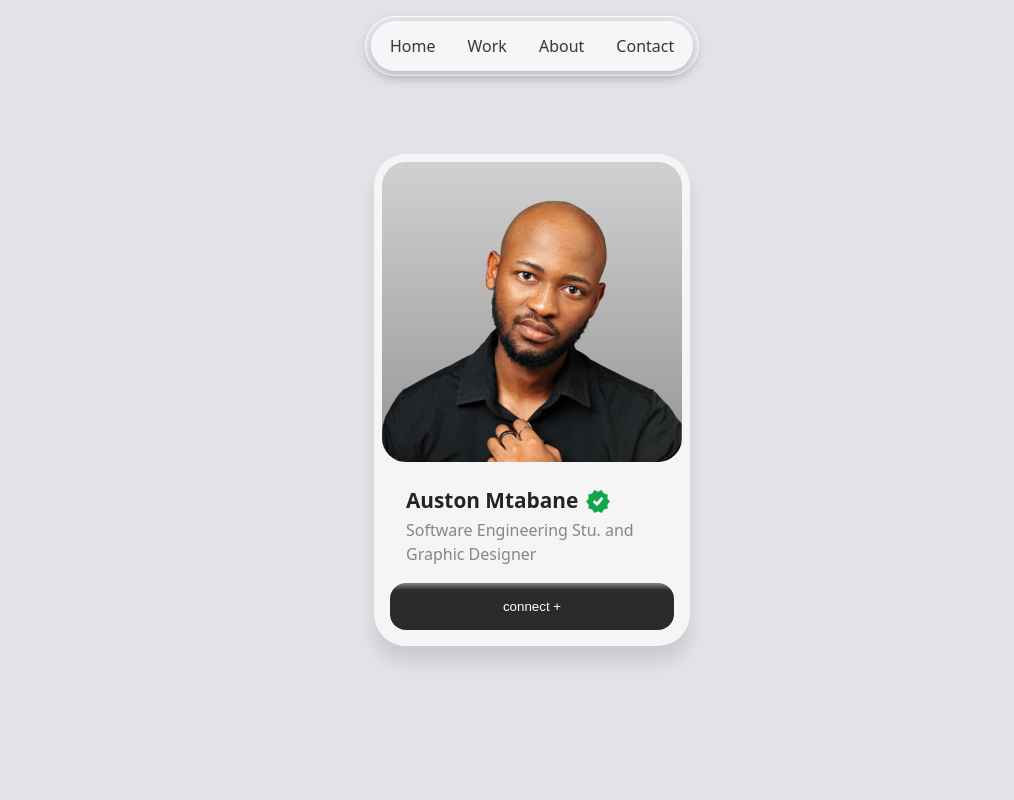
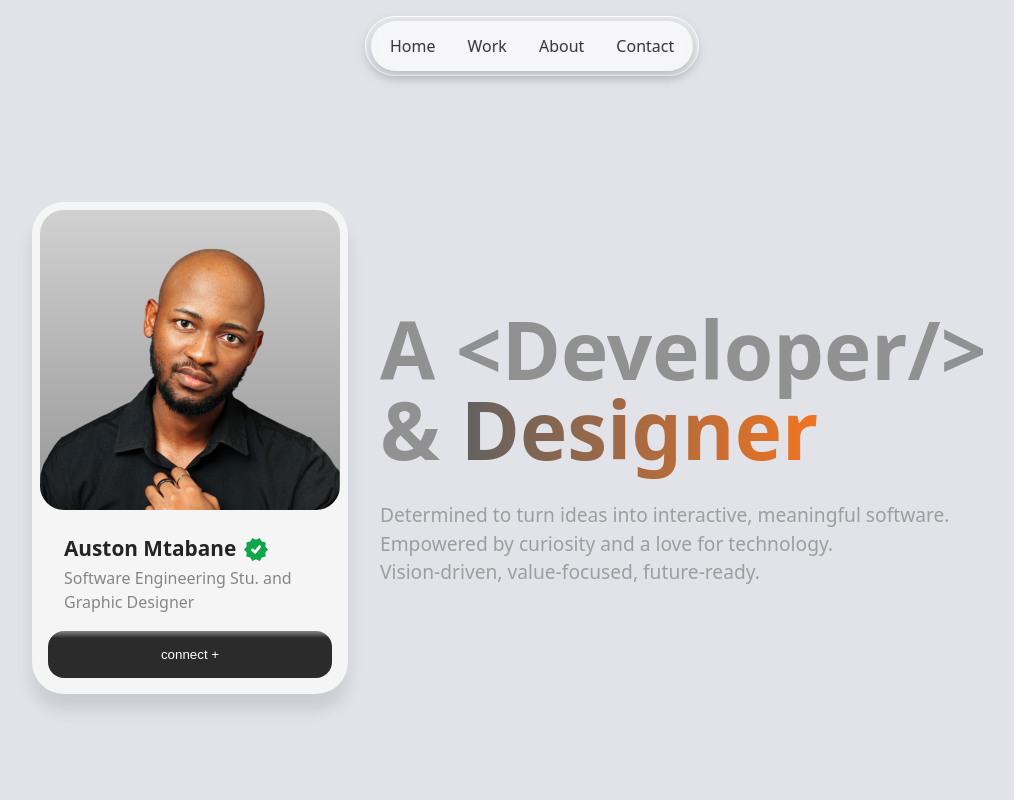
Before and after one commit to Auston-Mtabane/Auston-Mtabane-Portfolio, a React (Vite) app: page / in a window 1280 px wide. Shown: the top 800 px of the page, without its empty margins (108-1122 px from the left). Built offline with nearby package versions, Linux system fonts and the light colour scheme.

Commit message:
Hero section

```diff
--- a/src/App.tsx
+++ b/src/App.tsx
@@ -1,5 +1,5 @@
 import './App.css'
-import Profile from './components/Profile'
+import Hero from './components/Hero'
 import Projects from './components/Projects'
 import Test from './components/Test'
 import Nav from './components/Nav'
@@ -13,7 +13,7 @@ function App() {
     <span id='home'></span>
     <div className="container">
 
-      <Profile />
+      <Hero />
       <Projects />
       <Test />
 
--- /dev/null
+++ b/src/components/Hero.tsx
@@ -0,0 +1,15 @@
+import "../styles/Hero.css";
+import Profile from "./Profile";
+
+export default function Hero() {
+  return (
+    <div className="container-hero">
+        <Profile />
+        <div id="hero-text">
+            <h1 id="heading">A <span id="dev">&lt;Developer/&gt;</span> & <span id="design">Designer</span></h1>
+            <p className="text">Determined to turn ideas into interactive, meaningful software.<br/>Empowered by curiosity and a love for technology.<br />Vision-driven, value-focused, future-ready.</p>
+        </div>
+
+    </div>
+  );
+}
--- /dev/null
+++ b/src/styles/Hero.css
@@ -0,0 +1,40 @@
+.container-hero {
+    justify-self: center;
+    display: flex;
+    /* justify-content: left; */
+    align-items: center;
+    max-width: 1000px;
+    gap: 2rem;
+    margin: 3rem;
+    height: 100%;
+
+}
+
+#hero-text {
+
+    text-align: left;
+    width: auto;
+    height: auto;
+}
+
+#hero-text h1 {
+    color: rgb(145, 145, 145);
+    font-size: 5rem;
+    padding: 0;
+    margin: 0;
+    line-height: 5rem;
+    margin-bottom: 2rem;
+}
+#hero-text p {
+    color: rgb(158, 158, 158);
+    font-size: 1.2rem;
+    padding: 0;
+    margin: 0;
+}
+
+#design {
+    background: linear-gradient(90deg, #616161, #f17420);
+    -webkit-background-clip: text;
+    -webkit-text-fill-color: transparent;
+    font-weight: bold;
+}
--- a/src/styles/Profile.css
+++ b/src/styles/Profile.css
@@ -3,8 +3,7 @@
     flex-direction: column;
     align-items: center;
     justify-content: center;
-    width: 100vw;
-    height: 100vh;
+
 }
 main {
     display: flex;
```
